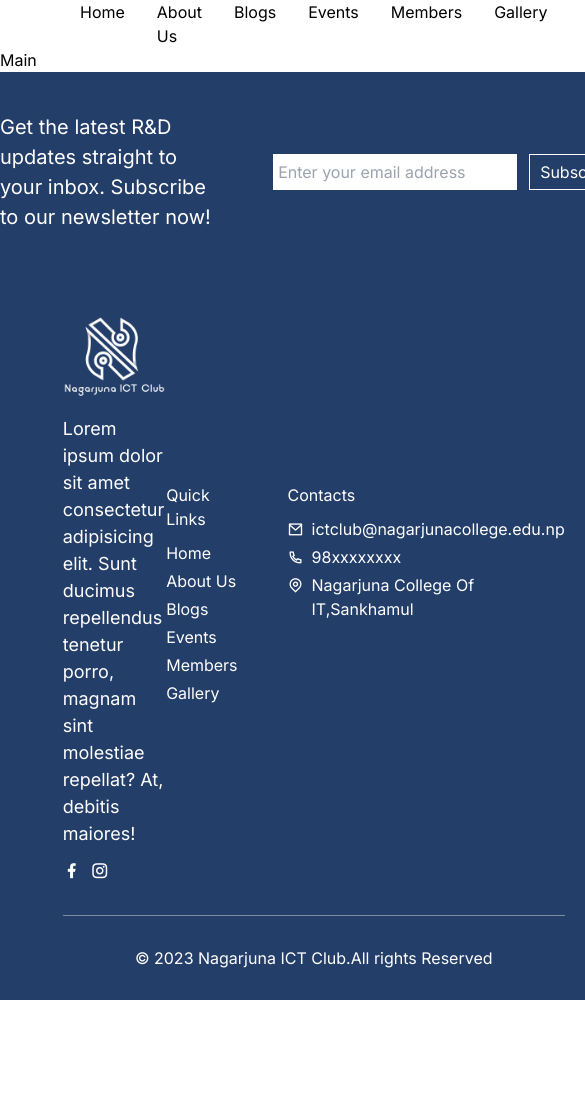
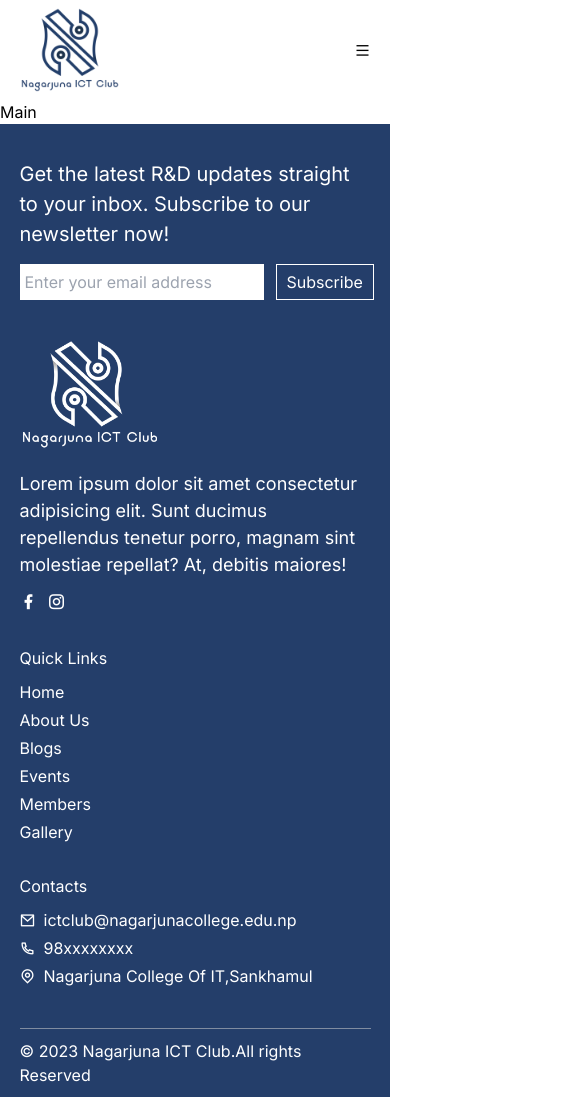
Before and after one commit to Nagarjuna-ICT-Club/homepage-next, a Next.js app: page / in a window 390 px wide. Shown: the top 1097 px of the page, 585 px wide, since content can reach past the window. Before the commit the page ends 1000 px from the top, so only its background shows below. Built offline with nearby package versions, Linux system fonts and the light colour scheme.

Commit message:
made navbar and footer responsive

```diff
--- a/src/app/Footer.jsx
+++ b/src/app/Footer.jsx
@@ -22,13 +22,13 @@ const contacts = [
 
 const Footer = () => {
   return (
-    <div className={`"flex flex-col" ${style.footer__container}`}>
+    <div className={`${style.footer__container}`}>
       <div className={`${style.newsletter}`}>
         <h1>
           Get the latest R&D updates straight to your inbox. Subscribe to our
           newsletter now!
         </h1>
-        <div className="flex gap-3">
+        <div className={`flex gap-3`}>
           <input
             type="email"
             name=""
--- a/src/app/Navbar.jsx
+++ b/src/app/Navbar.jsx
@@ -2,6 +2,7 @@ import React from "react";
 import logo from "./assets/logo.webp";
 import Image from "next/image";
 import Link from "next/link";
+import style from "./styles/navbar.module.scss";
 
 export const links = [
   {
@@ -30,9 +31,10 @@ export const links = [
   },
 ];
 const Navbar = () => {
-
   return (
-    <div className="flex items-center justify-between px-20">
+    <div
+      className={`flex items-center justify-between  ${style.navbar__container}`}
+    >
       <div>
         <Image
           src={logo}
@@ -41,7 +43,7 @@ const Navbar = () => {
           style={{ objectFit: "cover" }}
         />
       </div>
-      <div className="flex gap-8">
+      <div className={`flex gap-8 ${style.links}`}>
         {links.map((link, i) => {
           return (
             <Link key={i} href={`${link.href}`}>
@@ -50,6 +52,11 @@ const Navbar = () => {
           );
         })}
       </div>
+      <div className={`${style.hamburgermenu}`}>
+        <p>
+          <i className="ri-menu-line"></i>
+        </p>
+      </div>
     </div>
   );
 };
--- a/src/app/styles/footer.module.scss
+++ b/src/app/styles/footer.module.scss
@@ -5,14 +5,20 @@
   color: #fff;
 
   .newsletter {
+    padding: 20px 0;
+    width: 90%;
+    margin: 0 auto;
+    @media screen and (min-width: 769px) {
+      gap: 50px;
       display: flex;
       justify-content: center;
       align-items: center;
-    padding: 40px 0;
-    gap: 50px;
+
+    }
 
     h1 {
       font-size: 20px;
+      padding: 15px 0;
     }
 
     input {
@@ -29,17 +35,26 @@
     }
   }
   .footer {
+    width: 90%;
+    margin: 0 auto;
+
+    @media screen and (min-width: 769px) {
+      padding: 30px 0;
       display: grid;
       grid-template-columns: 1fr 2fr;
       place-items: center;
       justify-items: end;
-    padding: 30px 0;
-    width: 80%;
-    margin: 0 auto;
+    }
 
     .info__container {
       display: flex;
-      gap: 50px;
+      flex-direction: column;
+      gap: 30px;
+      padding-top: 30px;
+
+      @media screen and (min-width:426px) {
+        flex-direction: row;
+      }
 
       .info {
         display: flex;
@@ -76,9 +91,9 @@
     display: flex;
     align-items: center;
     justify-content: center;
-    padding: 30px 0;
+    padding: 10px 0;
     border-top: 1px solid #cccccc8c;
-    width: 80%;
-    margin: 0 auto;
+    width: 90%;
+    margin: 40px auto 0;
   }
 }
--- /dev/null
+++ b/src/app/styles/navbar.module.scss
@@ -0,0 +1,15 @@
+.navbar__container {
+    width: 90%;
+    margin: 0 auto;
+
+  .links {
+    @media screen and (max-width: 426px) {
+      display: none;
+    }
+  }
+  .hamburgermenu {
+    @media screen and (min-width:426px) {
+        display: none;
+    }
+  }
+}
```
Lines whose indentation alone changed are shown as unchanged.
